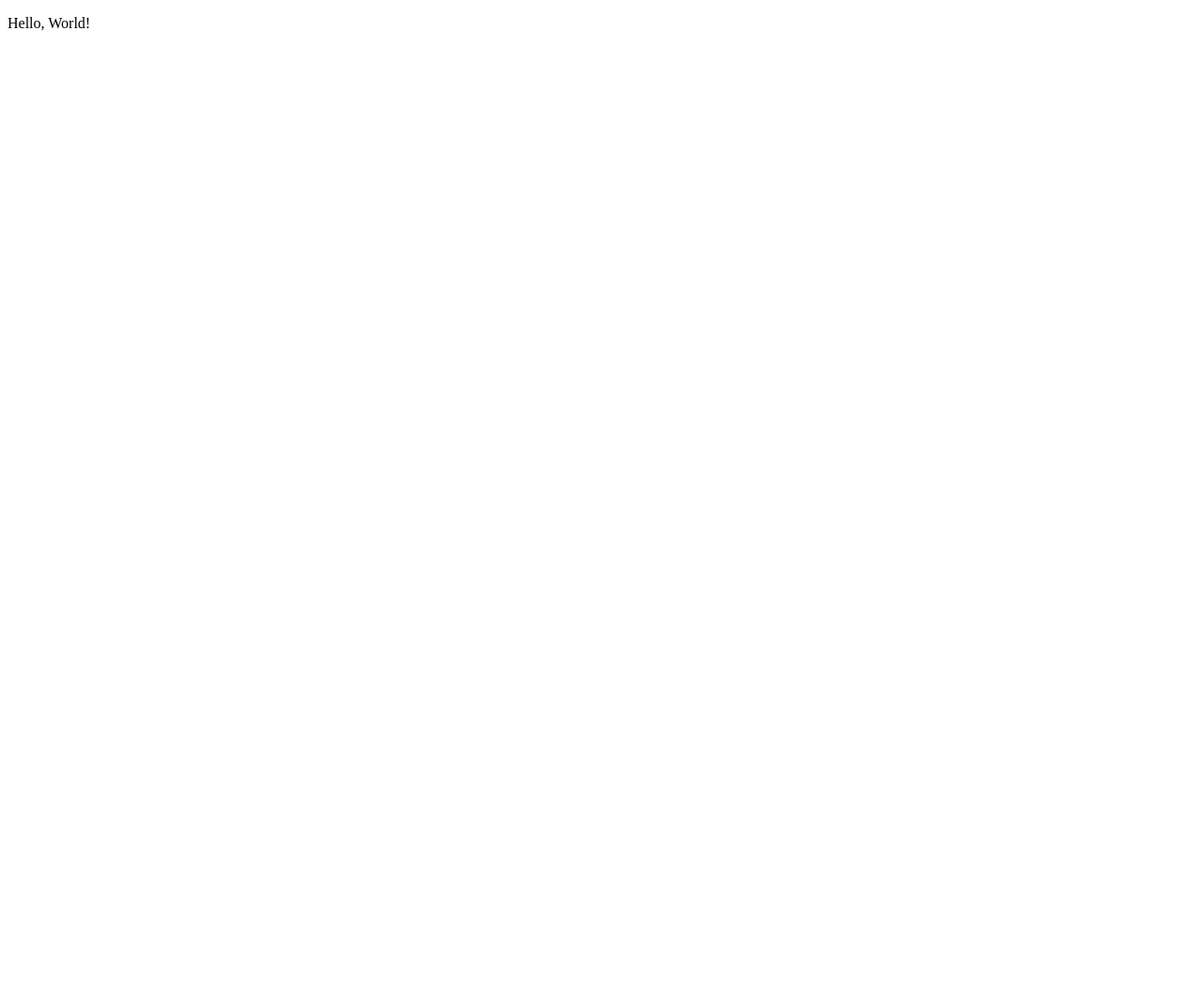
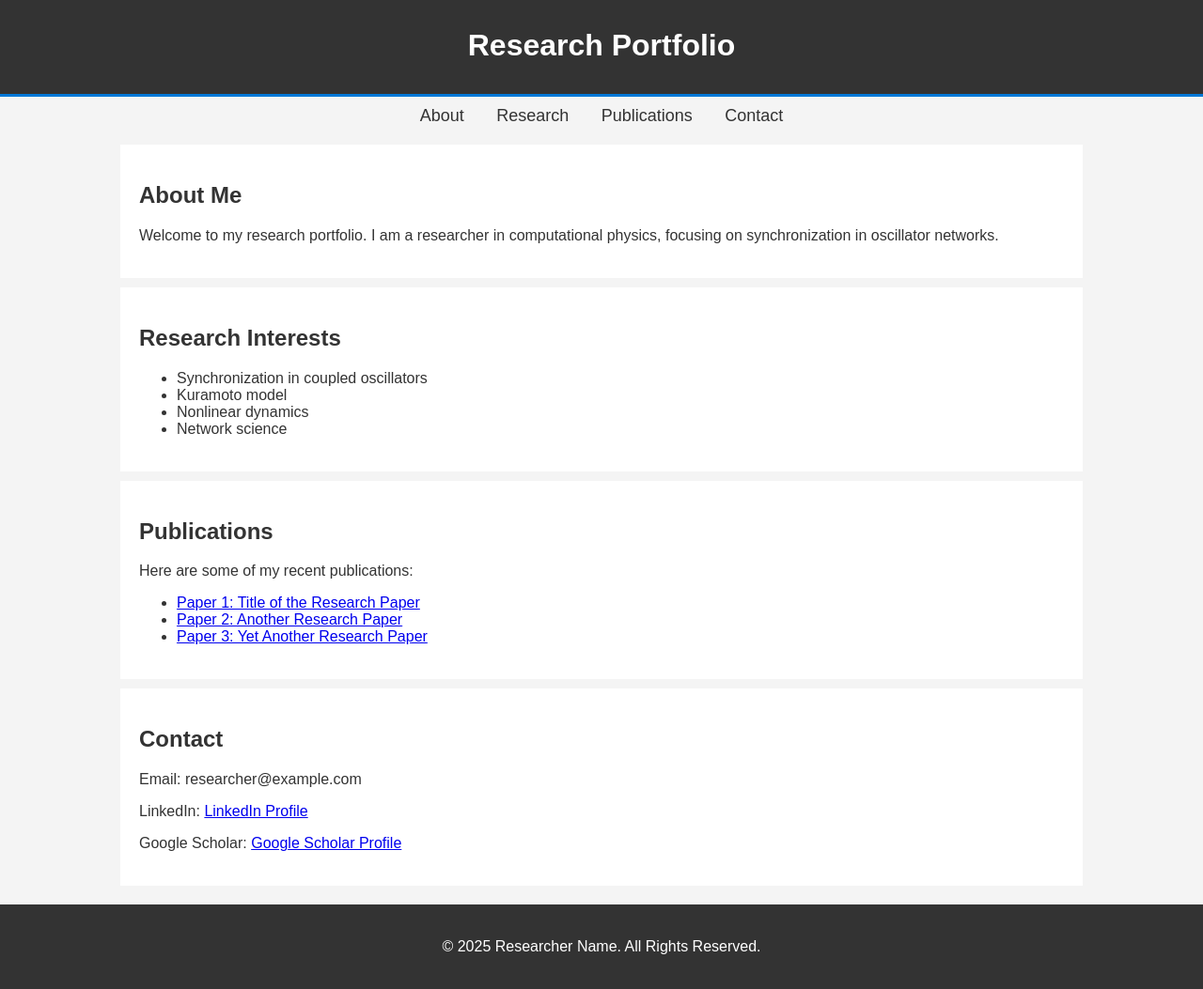
Before and after one commit to JuSeongKim96/juseongkim96.github.io, a plain HTML site: page index.html in a window 1280 px wide. Shown: the whole page at 94% size. Before the commit the page ends 800 px from the top, so only its background shows below. Drawn offline with Linux system fonts and the light colour scheme.

Commit message:
Update index.html

```diff
--- a/index.html
+++ b/index.html
@@ -1,12 +1,104 @@
 <!DOCTYPE html>
 <html lang="en">
 <head>
-	<meta charset="UTF-8">
-	<meta http-equiv="X-UA-Compatible" content="IE=edge">
-	<meta name="viewport" content="width=device-width, initial-scale=1.0">
-	<title>Portfolio</title>
+    <meta charset="UTF-8">
+    <meta name="viewport" content="width=device-width, initial-scale=1.0">
+    <title>Research Portfolio</title>
+    <style>
+        body {
+            font-family: Arial, sans-serif;
+            margin: 0;
+            padding: 0;
+            background-color: #f4f4f4;
+            color: #333;
+        }
+        .container {
+            width: 80%;
+            margin: auto;
+            overflow: hidden;
+        }
+        header {
+            background: #333;
+            color: #fff;
+            padding-top: 30px;
+            min-height: 70px;
+            border-bottom: 3px solid #0078D7;
+            text-align: center;
+        }
+        header h1 {
+            margin: 0;
+        }
+        nav {
+            text-align: center;
+            padding: 10px;
+        }
+        nav a {
+            color: #333;
+            text-decoration: none;
+            margin: 0 15px;
+            font-size: 18px;
+        }
+        section {
+            padding: 20px;
+            background: #fff;
+            margin-top: 10px;
+        }
+        footer {
+            text-align: center;
+            padding: 20px;
+            background: #333;
+            color: #fff;
+            margin-top: 20px;
+        }
+    </style>
 </head>
 <body>
-  <p>Hello, World!</p>
+    <header>
+        <h1>Research Portfolio</h1>
+    </header>
+    <nav>
+        <a href="#about">About</a>
+        <a href="#research">Research</a>
+        <a href="#publications">Publications</a>
+        <a href="#contact">Contact</a>
+    </nav>
+
+    <div class="container">
+        <section id="about">
+            <h2>About Me</h2>
+            <p>Welcome to my research portfolio. I am a researcher in computational physics, focusing on synchronization in oscillator networks.</p>
+        </section>
+
+        <section id="research">
+            <h2>Research Interests</h2>
+            <ul>
+                <li>Synchronization in coupled oscillators</li>
+                <li>Kuramoto model</li>
+                <li>Nonlinear dynamics</li>
+                <li>Network science</li>
+            </ul>
+        </section>
+
+        <section id="publications">
+            <h2>Publications</h2>
+            <p>Here are some of my recent publications:</p>
+            <ul>
+                <li><a href="#">Paper 1: Title of the Research Paper</a></li>
+                <li><a href="#">Paper 2: Another Research Paper</a></li>
+                <li><a href="#">Paper 3: Yet Another Research Paper</a></li>
+            </ul>
+        </section>
+
+        <section id="contact">
+            <h2>Contact</h2>
+            <p>Email: researcher@example.com</p>
+            <p>LinkedIn: <a href="#">LinkedIn Profile</a></p>
+            <p>Google Scholar: <a href="#">Google Scholar Profile</a></p>
+        </section>
+    </div>
+
+    <footer>
+        <p>&copy; 2025 Researcher Name. All Rights Reserved.</p>
+    </footer>
 </body>
 </html>
```
